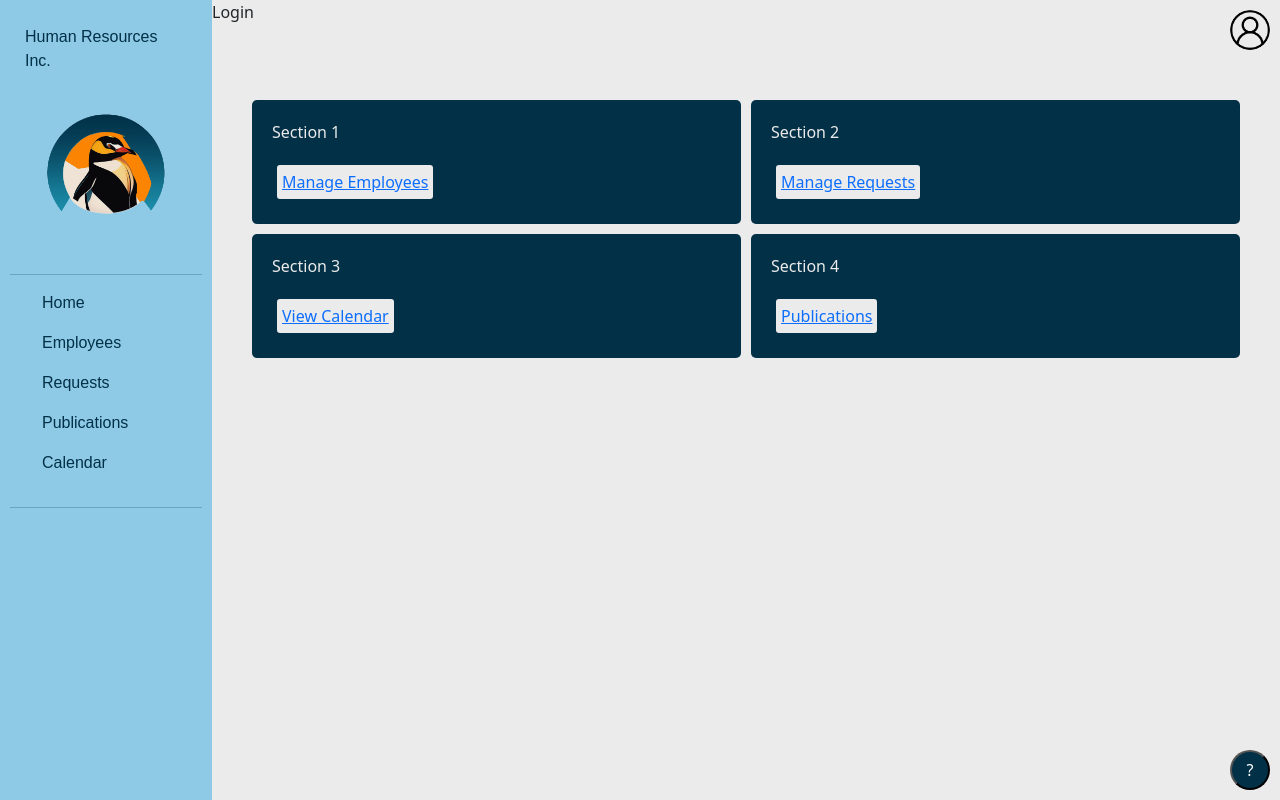
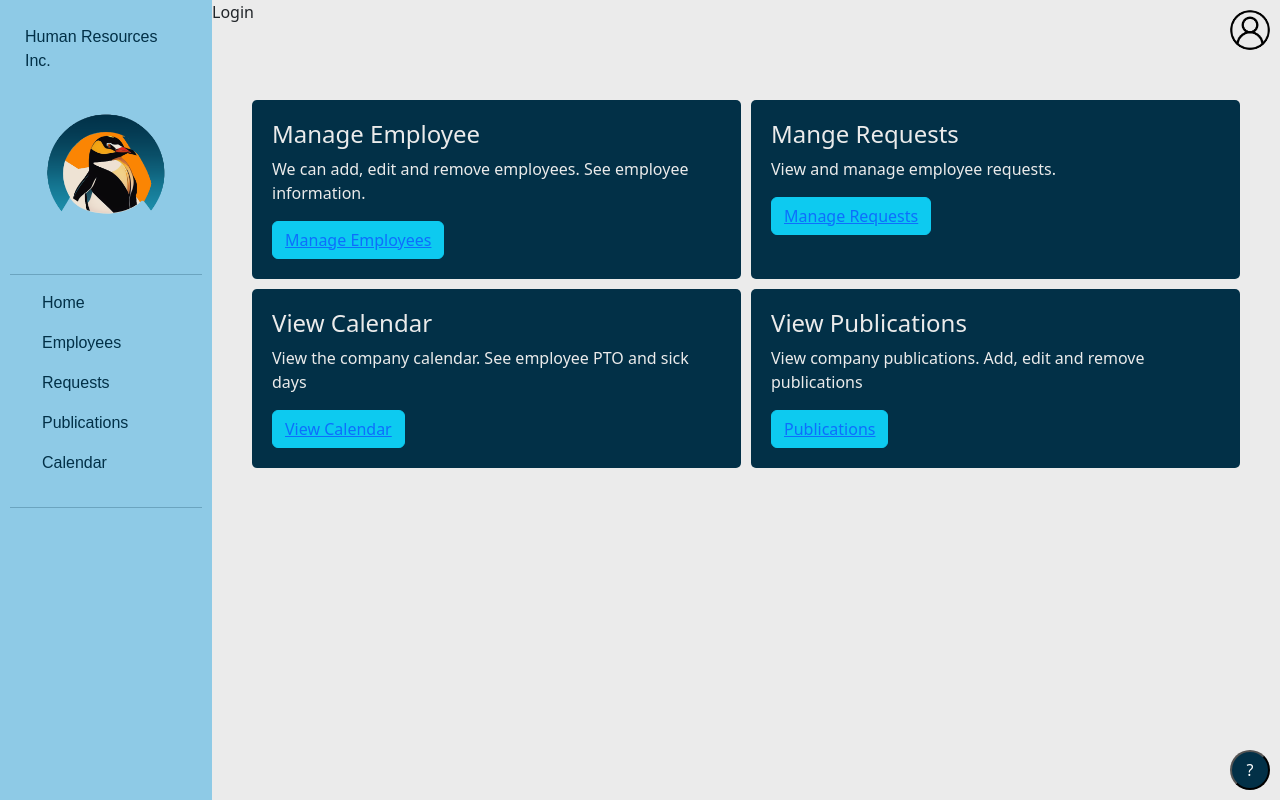
Before and after one commit to YupiByte/HR-Management, a Django app: template src/hr_management/user/templates/administrator/admin_home.html in a window 1280 px wide. Run offline with Django 3.2, Linux system fonts and the light colour scheme; the template is opened without the code that fills it, so the values that code supplies are empty.

Commit message:
Added detail description to the admin home

```diff
--- a/src/hr_management/user/templates/administrator/admin_home.html
+++ b/src/hr_management/user/templates/administrator/admin_home.html
@@ -7,22 +7,27 @@
         <h2 class="division-3-title">{{title}}</h2>
         <div class="division-4">
             <div class="division-4-item">
-                <p>Section 1</p>
-                <button class="button"><a href="{% url 'manage_employees' %}">Manage Employees</a></button>
+                <h4>Manage Employee</h4>
+                <p>We can add, edit and remove employees. See employee information.</p>
+
+                <button class="btn btn-info" type="button"><a href="{% url 'manage_employees' %}">Manage Employees</a></button>
             </div>
             <div class="division-4-item">
-                <p>Section 2</p>
-                <button class="button"><a href="{% url 'tmp' %}">Manage Requests</a></button>
+                <h4>Mange Requests</h4>
+                <p>View and manage employee requests.</p>
+                <button class="btn btn-info" type="button"><a href="{% url 'tmp' %}">Manage Requests</a></button>
             </div>
             <div class="division-4-item">
-                <p>Section 3</p>
-                <button class="button"><a href="{% url 'tmp' %}">View Calendar</a></button>
+                <h4>View Calendar</h4>
+                <p>View the company calendar. See employee PTO and sick days</p>
+                <button class="btn btn-info" type="button"><a href="{% url 'tmp' %}">View Calendar</a></button>
             </div>
             <div class="division-4-item">
-                <p>Section 4</p>
-                <button class="button"><a href="{% url 'tmp' %}">Publications</a></button>
+                <h4>View Publications</h4>
+                <p>View company publications. Add, edit and remove publications</p>
+                <button class="btn btn-info" type="button"><a href="{% url 'tmp' %}">Publications</a></button>
             </div>
         </div>
-    </div>
+   </div>
 
 {% endblock %}
--- a/src/hr_management/user/templates/base.html
+++ b/src/hr_management/user/templates/base.html
@@ -17,8 +17,6 @@
         </div>
         {% include "navbar.html" %}
     </div>
-
-
 
 
     <div class="division-2">
@@ -51,9 +49,9 @@
             </div>
         {% endfor %}
     {% endif %}
+    <div class="division-3">{% block content %}  {% endblock %}</div>
 
 
-       <div class="division-3">{% block content %}  {% endblock %}</div>
 
 
     </div>
```
